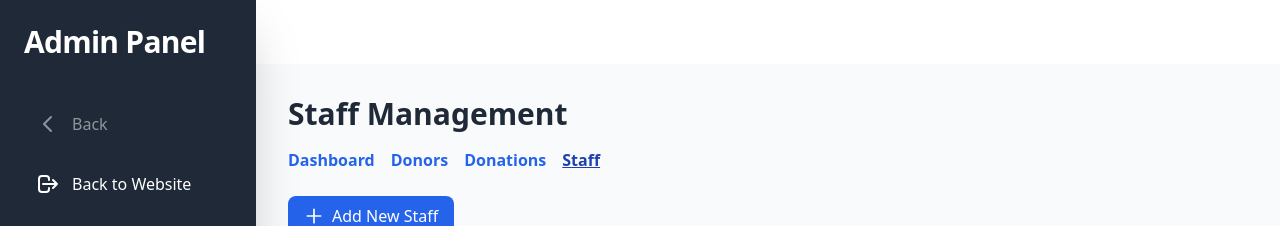
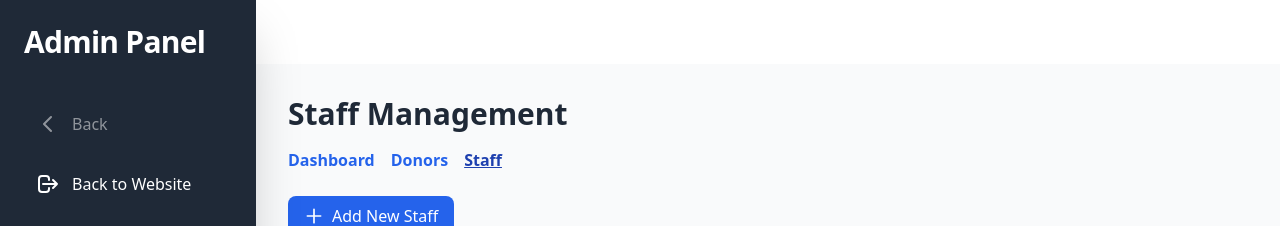
Before and after one commit to Samnoeun/KPT_Orphanage, a Vue app in the folder Frontend/: page /admin/staffs in a window 1280 px wide. Shown: the top 226 px of the page. Built offline with nearby package versions, Linux system fonts and the light colour scheme.

Commit message:
update navbar admin

```diff
--- a/Frontend/src/components/Admin/Dashboard.vue
+++ b/Frontend/src/components/Admin/Dashboard.vue
@@ -22,13 +22,6 @@
           active-class="text-blue-800 border-b-2 border-blue-600"
         >
           Donors
-        </router-link>
-        <router-link
-          to="/admin/donations"
-          class="text-blue-600 hover:text-blue-800 font-semibold transition duration-150 ease-in-out"
-          active-class="text-blue-800 border-b-2 border-blue-600"
-        >
-          Donations
         </router-link>
         <router-link
           to="/admin/staffs"
--- a/Frontend/src/components/Admin/Donors.vue
+++ b/Frontend/src/components/Admin/Donors.vue
@@ -22,13 +22,6 @@
           active-class="text-blue-800 border-b-2 border-blue-600"
         >
           Donors
-        </router-link>
-        <router-link
-          to="/admin/donations"
-          class="text-blue-600 hover:text-blue-800 font-semibold transition duration-150 ease-in-out"
-          active-class="text-blue-800 border-b-2 border-blue-600"
-        >
-          Donations
         </router-link>
         <router-link
           to="/admin/staffs"
--- a/Frontend/src/components/Admin/Staffs.vue
+++ b/Frontend/src/components/Admin/Staffs.vue
@@ -22,13 +22,6 @@
           active-class="text-blue-800 underline"
         >
           Donors
-        </router-link>
-        <router-link
-          to="/admin/donations"
-          class="text-blue-600 hover:text-blue-800 font-semibold transition duration-150"
-          active-class="text-blue-800 underline"
-        >
-          Donations
         </router-link>
         <router-link
           to="/admin/staffs"
```
